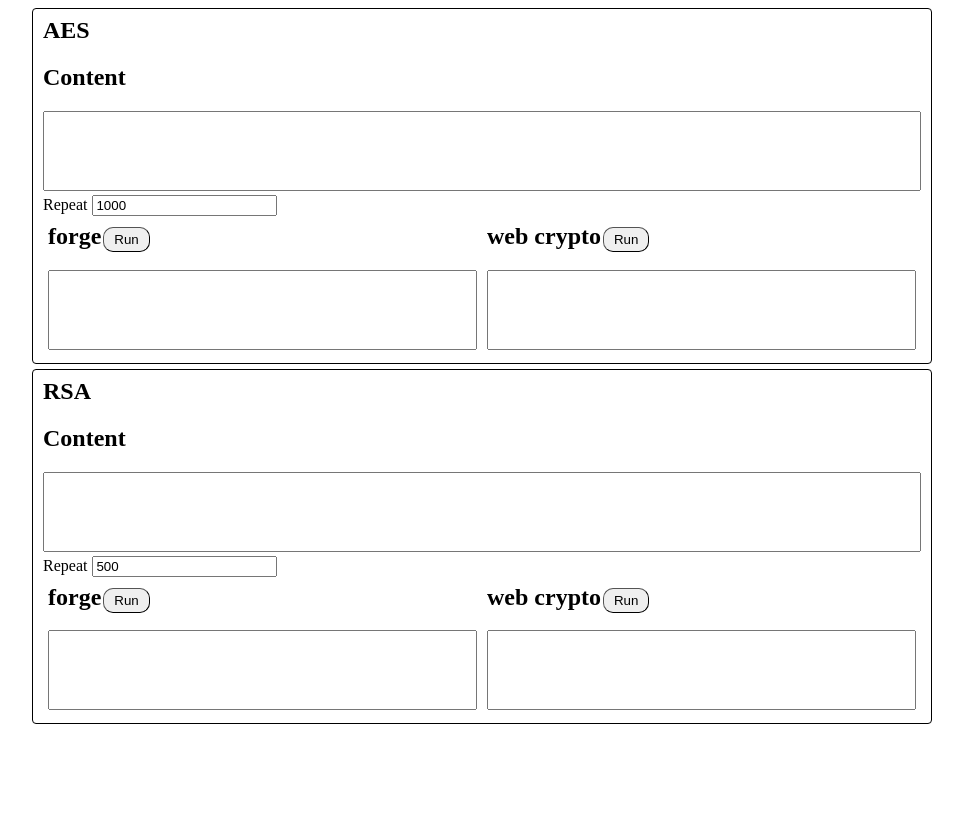
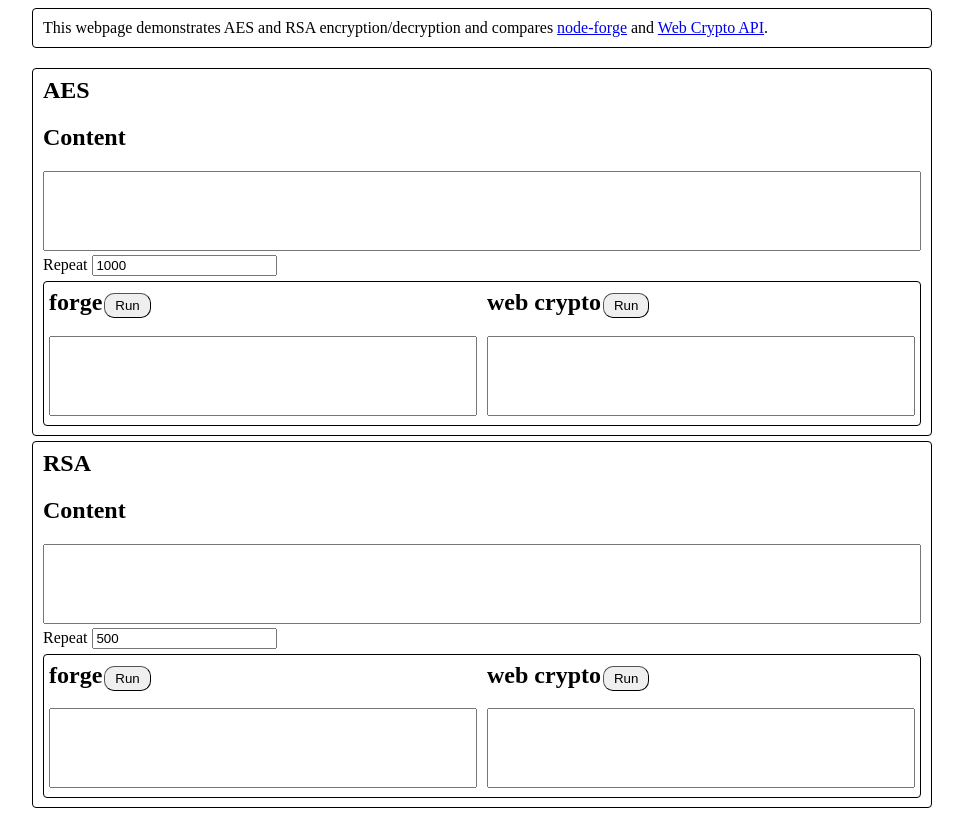
Before and after one commit to dlguswo333/web-crypto-test, a plain HTML site: page index.html in a window 1280 px wide. Shown: the whole page, without its empty margins (158-1121 px from the left). Drawn offline with Linux system fonts and the light colour scheme.

Commit message:
deploy: 0210c2f85fd6d176c983e699697b64cedd034deb

```diff
--- a/index.html
+++ b/index.html
@@ -2,14 +2,22 @@
             box-sizing: border-box;
         }
 
-        .outer-section {
+        section {
             border: 1px solid black;
             margin: 5px;
-            padding: 4px 10px;
             border-radius: 4px;
             max-width: 900px;
             margin-left: auto;
             margin-right: auto;
+        }
+
+        .heading-section {
+            padding: 10px;
+            margin-bottom: 20px;
+        }
+
+        .outer-section {
+            padding: 4px 10px;
         }
 
         .inner-section {
@@ -55,4 +63,4 @@
 
         label {
             margin-right: 5px;
-        }</style><script defer="defer" src="bundle.js"></script></head><body><section class="outer-section" id="aes"><h1>AES</h1><h2>Content</h2><textarea id="aes-contents"></textarea> <label for="aes-repeat">Repeat</label><input type="number" value="1000" id="aes-repeat"><section class="inner-section"><div id="forge"><div><h2>forge</h2><button id="aes-forge-button">Run</button></div><textarea id="aes-forge-output" readonly="readonly"></textarea></div><div id="crypto"><div><h2>web crypto</h2><button id="aes-crypto-button">Run</button></div><textarea id="aes-crypto-output" readonly="readonly"></textarea></div></section></section><section class="outer-section" id="rsa"><h1>RSA</h1><h2>Content</h2><textarea id="rsa-contents"></textarea> <label for="rsa-repeat">Repeat</label><input type="number" value="500" id="rsa-repeat"><section class="inner-section"><div id="forge"><div><h2>forge</h2><button id="rsa-forge-button">Run</button></div><textarea id="rsa-forge-output" readonly="readonly"></textarea></div><div id="crypto"><div><h2>web crypto</h2><button id="rsa-crypto-button">Run</button></div><textarea id="rsa-crypto-output" readonly="readonly"></textarea></div></section></section></body></html>
+        }</style><script defer="defer" src="bundle.js"></script></head><body><section class="heading-section">This webpage demonstrates AES and RSA encryption/decryption and compares <a href="https://www.npmjs.com/package/node-forge">node-forge</a> and <a href="https://developer.mozilla.org/en-US/docs/Web/API/Web_Crypto_API">Web Crypto API</a>.</section><section class="outer-section" id="aes"><h1>AES</h1><h2>Content</h2><textarea id="aes-contents"></textarea> <label for="aes-repeat">Repeat</label><input type="number" value="1000" id="aes-repeat"><section class="inner-section"><div id="forge"><div><h2>forge</h2><button id="aes-forge-button">Run</button></div><textarea id="aes-forge-output" readonly="readonly"></textarea></div><div id="crypto"><div><h2>web crypto</h2><button id="aes-crypto-button">Run</button></div><textarea id="aes-crypto-output" readonly="readonly"></textarea></div></section></section><section class="outer-section" id="rsa"><h1>RSA</h1><h2>Content</h2><textarea id="rsa-contents"></textarea> <label for="rsa-repeat">Repeat</label><input type="number" value="500" id="rsa-repeat"><section class="inner-section"><div id="forge"><div><h2>forge</h2><button id="rsa-forge-button">Run</button></div><textarea id="rsa-forge-output" readonly="readonly"></textarea></div><div id="crypto"><div><h2>web crypto</h2><button id="rsa-crypto-button">Run</button></div><textarea id="rsa-crypto-output" readonly="readonly"></textarea></div></section></section></body></html>
```
